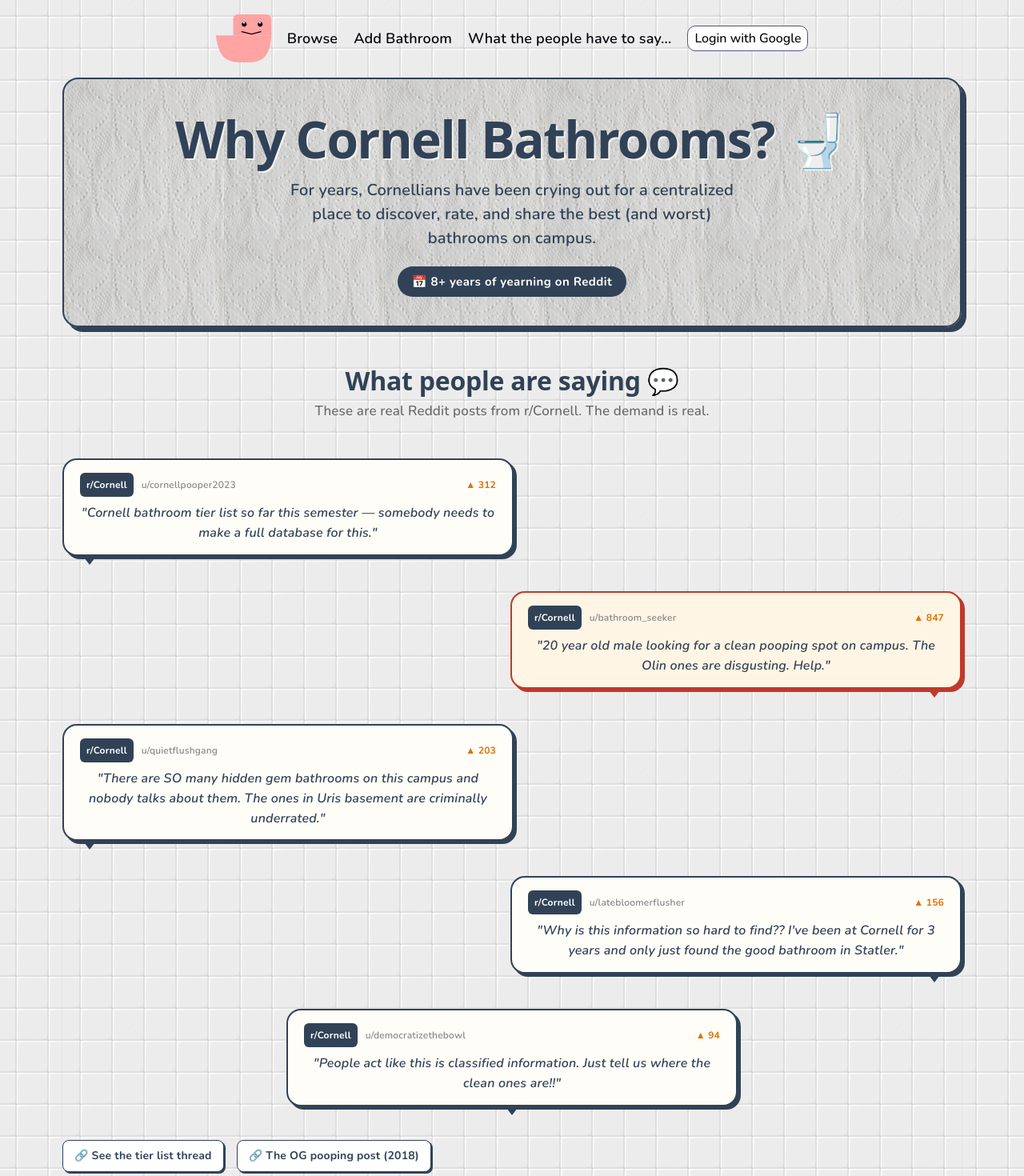
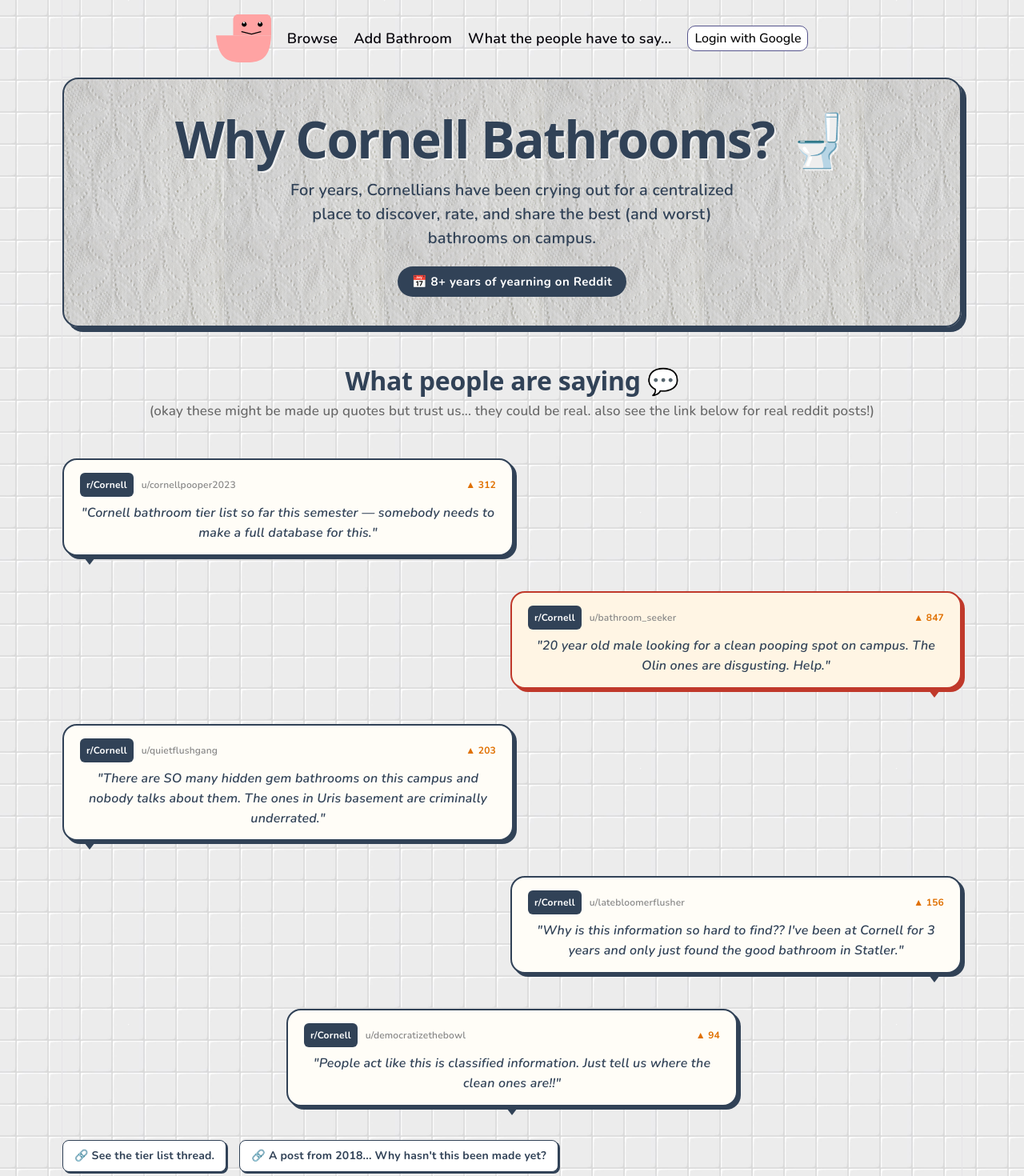
Before and after one commit to jellizz/bathroom, a React (Vite) app: page /whycornellbathrooms in a window 1280 px wide. Shown: the top 1470 px of the page at 80% size. Built offline with nearby package versions, Linux system fonts and the light colour scheme; no server answers; a web font is replaced by a local one.

Commit message:
fixed text a bit

```diff
--- a/src/pages/Screenshots.css
+++ b/src/pages/Screenshots.css
@@ -79,7 +79,7 @@
   margin-bottom: 24px;
 }
 
-/* stagger the pop-in animation */
+/* adding an animation to the text bubbles */
 .quotes-container > *:nth-child(1) { animation-delay: 0.05s; }
 .quotes-container > *:nth-child(2) { animation-delay: 0.15s; }
 .quotes-container > *:nth-child(3) { animation-delay: 0.25s; }
--- a/src/pages/Screenshots.tsx
+++ b/src/pages/Screenshots.tsx
@@ -1,5 +1,4 @@
 
-// Screenshots.tsx
 // Displays reddit posts + community quotes showing the NEED for this website.
 
 import { Link } from 'react-router-dom'
@@ -48,7 +47,6 @@
 const Screenshots = () => {
   return (
     <div className="screenshots-page">
-      {/* Hero */}
       <div className="screenshots-hero">
         <h1>Why Cornell Bathrooms? 🚽</h1>
         <p className="screenshots-subtitle">
@@ -64,7 +62,7 @@
       <section className="screenshots-section">
         <h2 className="section-heading">What people are saying 💬</h2>
         <p className="section-sub">
-          These are real Reddit posts from r/Cornell. The demand is real.
+          (okay these might be made up quotes but trust us... they could be real. also see the link below for real reddit posts!)
         </p>
         <div className="quotes-container">
           {quotes.map((q, i) => (
@@ -85,7 +83,7 @@
             rel="noopener noreferrer"
             className="reddit-link"
           >
-            🔗 See the tier list thread
+            🔗 See the tier list thread.
           </a>
           <a
             href="https://www.reddit.com/r/Cornell/comments/9j3srw/20_year_old_male_looking_for_a_clean_pooping/"
@@ -93,7 +91,7 @@
             rel="noopener noreferrer"
             className="reddit-link"
           >
-            🔗 The OG pooping post (2018)
+            🔗 A post from 2018... Why hasn't this been made yet?
           </a>
         </div>
       </section>
```
